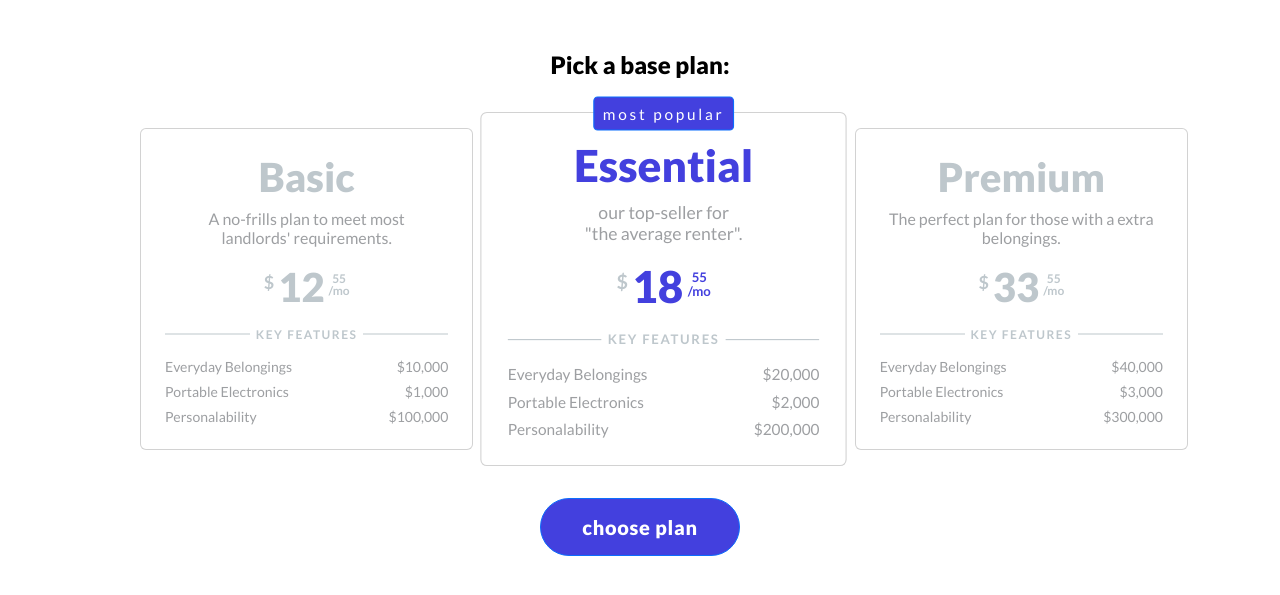
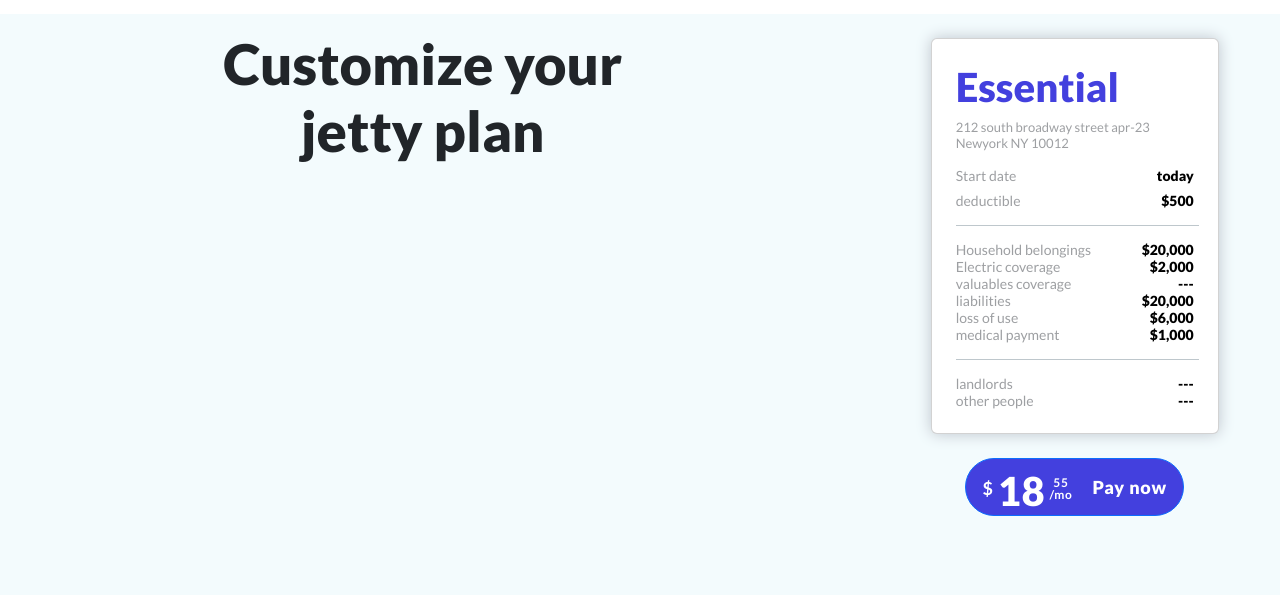
Before and after one commit to radnerus07/jetty, a website built with webpack: page index.html in a window 1280 px wide. Shown: the part 67-662 px from the top of the page. Built offline with nearby package versions, Linux system fonts and the light colour scheme.

Commit message:
customize page card section over

```diff
--- a/index.html
+++ b/index.html
@@ -113,7 +113,73 @@
             <a class="d-flex justify-content-center align-items-center" href="#0" style="text-decoration: none;"><button type="button" class="btn btn-primary btn-lg heading " style="height: 58px; width: 200px;border-radius: 50px; letter-spacing: 0.7px; font-size: 20px; background-color: #4340de;">choose plan</button></a>
         </section>
     </main>
-
+   <div class="cover">
+    <div class="row">
+        <div class="col-sm-8 container-fluid">
+            <h1 class="heading h1 text-center mt-3 display-4">Customize your <br> jetty plan</h1>
+        </div>
+        <div class="col-sm-4">
+            <div class="card p-4 mt-4" id="card2" style="width: 18rem; margin: auto; box-shadow: 0 0 15px #bdc4cc;">
+                <div class="text-left tc-grey-light">
+                    <h2 class="heading h1 mb-2 clr-chg-onhvmd" id="heading2">Essential</h2>
+                    <p class="tc-grey mb-3" style="font-size: 13px;">212 south broadway street apr-23 Newyork NY 10012</p>
+                    <ul class="plan-features-list">
+                        <li class="d-flex justify-content-between mb-2 tc-grey">
+                            <span>Start date</span>
+                            <span  class="tc-black heading">today</span>
+                        </li>
+                        <li class="d-flex justify-content-between mb-3 tc-grey" >
+                            <span>deductible</span>
+                            <span class="tc-black heading">$500</span>
+                        </li>
+                        <li class="d-flex justify-content-between tc-grey mt-2 line-break">
+                            <span class="mt-3">Household belongings</span>
+                            <span class="mt-3 tc-black heading">$20,000</span>
+                        </li>
+                        <li class="d-flex justify-content-between tc-grey">
+                            <span>Electric coverage</span>
+                            <span class="tc-black heading">$2,000</span>
+                        </li>
+                        <li class="d-flex justify-content-between tc-grey">
+                            <span>valuables coverage</span>
+                            <span class="tc-black heading">---</span>
+                        </li>
+                        <li class="d-flex justify-content-between tc-grey">
+                            <span>liabilities</span>
+                            <span class="tc-black heading">$20,000</span>
+                        </li>
+                        <li class="d-flex justify-content-between tc-grey">
+                            <span>loss of use</span>
+                            <span class="tc-black heading">$6,000</span>
+                        </li>
+                        <li class="d-flex justify-content-between tc-grey mb-3">
+                            <span>medical payment</span>
+                            <span class="tc-black heading">$1,000</span>
+                        </li>
+                        <li class="d-flex justify-content-between tc-grey line-break">
+                            <span class="mt-3">landlords</span>
+                            <span class="mt-3 tc-black heading">---</span>
+                        </li>
+                        <li class="d-flex justify-content-between tc-grey">
+                            <span>other people</span>
+                            <span class="tc-black heading">---</span>
+                        </li>
+                    </ul>
+                </div>
+            </div>
+            <a class="d-flex justify-content-center align-items-center mt-4" href="#0" style="text-decoration: none;">
+                <div type="button" class="btn btn-primary btn-lg heading d-flex justify-content-center align-items-start"  style="height: 58px; width: 219px;border-radius: 50px; letter-spacing: 0.7px; font-size: 20px; background-color: #4340de;">
+                <div class="plan-details d-flex justify-content-center align-items-start" style="padding-right: 20px;">
+                    <span class="fw-bold mt-2">$</span>
+                    <span class="heading h1"  id="price2">18</span>
+                    <span class="fw-bold plan-validity"  id="change2">55<br>/mo</span>
+                </div>
+                <div class="plan-details d-flex justify-content-center align-self-center">Pay now</div>
+            </div>
+            </a>
+        </div>
+      </div>
+   </div>
 </body>
 
 </html>
--- a/src/assets/css/styles.css
+++ b/src/assets/css/styles.css
@@ -215,3 +215,28 @@
     letter-spacing: 2.5px;
     background-color:#4340de ;
 }
+
+.cover {
+    background-color: #f3fbfd;
+    height: calc(100vh - 81px);
+    position: fixed;
+    bottom: 0;
+    /* left: -100%; */
+    width: 100vw;
+
+}
+
+.line-break::before {
+    content: "";
+    position: absolute;
+    width:85%;
+    height: 1px;
+    background: #BEC7CC;
+}
+
+@media (max-width: 962px) {
+    .card-wrapper {
+      flex-direction: column;
+    }
+
+  }
```
Also changed, not shown: dest/styles.css (+1 -1 lines).
